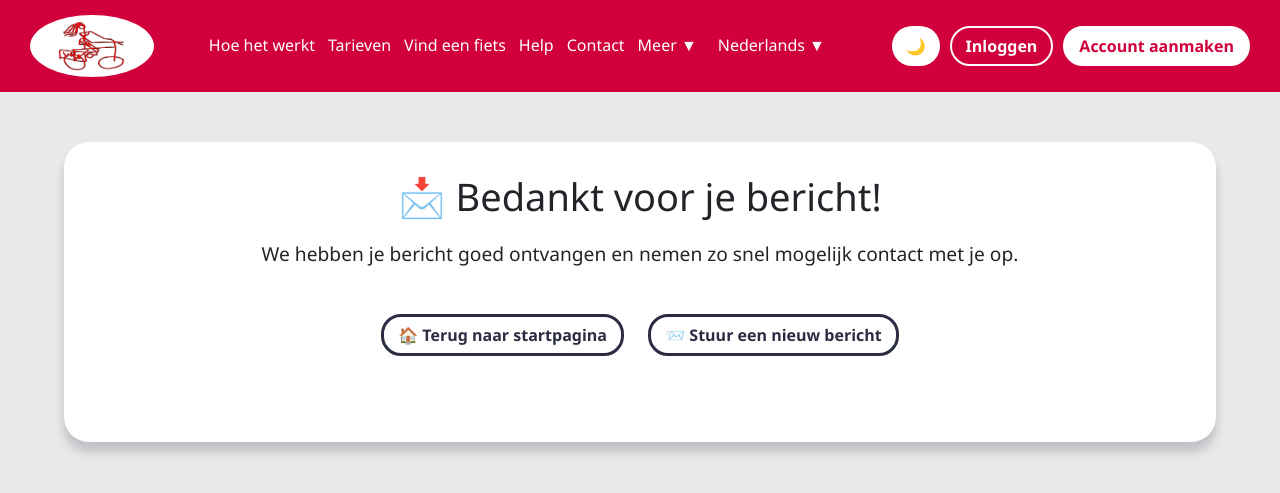
After one commit to christianmesinas/stage-velo, a Flask app: page /contact/bevestiging in a window 1280 px wide. The commit adds this page. Shown: the top 493 px of the page. Run offline with Flask 3, Linux system fonts and the light colour scheme; parts of the project's set-up code (start-up, migrations or seed data) failed here and were passed over; some libraries are stand-ins or nearby versions.

Commit message:
contact_bevestiging pagina gemaakt

```diff
--- a/app/routes.py
+++ b/app/routes.py
@@ -13,6 +13,7 @@ from dotenv import load_dotenv, find_dotenv
 from urllib.parse import quote_plus, urlencode
 from os import environ as env
 import requests
+import re
 import csv
 import uuid
 import os
@@ -183,18 +184,14 @@ def markers():
     stations = cur.fetchall()
     markers = []
     for station in stations:
-        if station[3] is not None and station[4] is not None:
-            try:
-                markers.append({
-                    'lat': float(station[3]),
-                    'lon': float(station[4]),
-                    'name': station[1],
-                    'free-bikes': station[8],
-                    'empty-slots': station[7],
-                    'status': station[6],
-                })
-            except (ValueError, TypeError):
-                continue  # sla stations met ongeldige coördinaten over
+        markers.append({
+            'lat': float(station[3]),
+            'lon': float(station[4]),
+            'name': station[1],
+            'free-bikes': station[8],
+            'empty-slots': station[7],
+            'status': station[6],
+        })
     cur.close()
     conn.close()
     return render_template("maps.html", markers=markers)
@@ -776,6 +773,7 @@ def betaling_annulatie():
 def annulatie():
     return "<h1>❌ Betaling geannuleerd.</h1>"
 
+
 @routes.route("/contact", methods=["GET", "POST"])
 def contact():
     foutmelding = None
@@ -788,20 +786,16 @@ def contact():
         onderwerp = request.form.get("onderwerp")
         bericht = request.form.get("bericht")
 
-        # Regex validatie
         email_regex = r"^[a-zA-Z0-9._%+-]+@[a-zA-Z0-9.-]+\.[a-zA-Z]{2,}$"
         telefoon_regex = r"^(?:\+32|0)[1-9][0-9]{7,8}$"
 
-        if not request.match(email_regex, email):
+        if not re.match(email_regex, email):  # ✅ HIER aangepast
             foutmelding = "❌ Ongeldig e-mailadres. Voorbeeld: naam@voorbeeld.be"
-
-        elif telefoon and not request.match(telefoon_regex, telefoon):
+        elif telefoon and not re.match(telefoon_regex, telefoon):  # ✅ ook hier
             foutmelding = "❌ Ongeldig telefoonnummer. Voorbeeld: 0471234567 of +32471234567"
-
         elif not naam or not email or not reden or not onderwerp or not bericht:
             foutmelding = "❌ Gelieve alle verplichte velden in te vullen."
 
-        # Alles geldig → flash success
         if not foutmelding:
             print("📩 Nieuw contactbericht ontvangen:")
             print("Naam:", naam)
@@ -811,21 +805,11 @@ def contact():
             print("Onderwerp:", onderwerp)
             print("Bericht:", bericht)
 
-            flash("✅ Bedankt voor je bericht! We nemen zo snel mogelijk contact met je op.", "success")
-            return redirect(url_for("routes.contact"))
+            return redirect(url_for("routes.contact_bevestiging"))
 
     return render_template("contact.html", foutmelding=foutmelding)
-    return """
-    <!DOCTYPE html>
-    <html lang="nl">
-    <head>
-        <meta charset="UTF-8">
-        <title>Betaling geannuleerd</title>
-    </head>
-    <body>
-        <h1>❌ Betaling geannuleerd</h1>
-        <p>Je betaling is niet voltooid. Geen zorgen, je kan het later opnieuw proberen.</p>
-        <a href="/">← Terug naar de startpagina</a>
-    </body>
-    </html>
-    """
+
+
+@routes.route("/contact/bevestiging")
+def contact_bevestiging():
+    return render_template("contact_bevestiging.html")
--- /dev/null
+++ b/app/static/css/contact_bevestiging.css
@@ -0,0 +1,84 @@
+.card-slider .card-item {
+  align-items: center;
+  justify-content: center;
+  position: relative;
+  max-width: 90%;
+  margin: 50px auto;
+  background: #fff;
+  box-shadow: 0 10px 10px rgba(34, 35, 58, 0.2);
+  padding: 30px;
+  border-radius: 25px;
+  min-height: 300px;
+  border: 2px solid transparent;
+  transition: 0.2s ease;
+  text-align: center;
+}
+
+.card-item__title {
+  font-size: 38px;
+  margin-bottom: 10px;
+}
+
+.card-slider p {
+  padding: 10px;
+  font-size: 1.2rem;
+}
+
+.terug-btn {
+  margin: 20px 10px 0;
+  padding: 6px 14px;
+  border-radius: 20px;
+  font-weight: bolder;
+  border: 3px solid #2B2D42;
+  color: #2B2D42;
+  background: none;
+  transition: 0.5s ease;
+  cursor: pointer;
+  display: inline-block;
+  text-decoration: none;
+}
+
+.terug-btn:hover {
+  border-color: #D41444;
+  color: #D41444;
+}
+
+body.dark-mode .card-item {
+  background-color: #1e1e1e;
+  color: white;
+}
+
+body.dark-mode .terug-btn {
+  border: 3px solid white;
+  color: white;
+}
+
+body.dark-mode .terug-btn:hover {
+  border-color: #D41444;
+  color: #D41444;
+}
+
+/* Achtergrondkleur in dark-mode */
+body.dark-mode {
+  background-color: #1e1e1e; /* ↳ of kies een andere egale grijstint */
+  color: white;
+}
+
+/* Kaderkleur van de bevestigingskaart */
+body.dark-mode .card-item {
+  background-color: #2a2a2a;  /* dezelfde als in jouw kader */
+  color: white;
+  box-shadow: 0 0 20px rgba(0, 0, 0, 0.4);
+  border-radius: 20px;
+}
+
+/* Donkere knoppen blijven contrasterend wit */
+body.dark-mode .terug-btn {
+  border: 3px solid white;
+  color: white;
+}
+
+body.dark-mode .terug-btn:hover {
+  border-color: #D41444;
+  color: #D41444;
+}
--- /dev/null
+++ b/app/templates/contact_bevestiging.html
@@ -0,0 +1,19 @@
+{% extends "base.html" %}
+
+{% block title %}Contactbevestiging{% endblock %}
+
+{% block head %}
+  <link rel="stylesheet" href="{{ url_for('static', filename='css/contact_bevestiging.css') }}">
+{% endblock %}
+
+{% block content %}
+<div class="card-slider">
+  <div class="card-item">
+    <h2 class="card-item__title">📩 Bedankt voor je bericht!</h2>
+    <p>We hebben je bericht goed ontvangen en nemen zo snel mogelijk contact met je op.</p>
+
+    <a href="/" class="terug-btn">🏠 Terug naar startpagina</a>
+    <a href="{{ url_for('routes.contact') }}" class="terug-btn">📨 Stuur een nieuw bericht</a>
+  </div>
+</div>
+{% endblock %}
```
Also changed, not shown: app/static/css/contact.css (+5 -5 lines), app/static/css/help.css (+0 -20 lines), app/static/images/afbeelding_contact.png (added).
